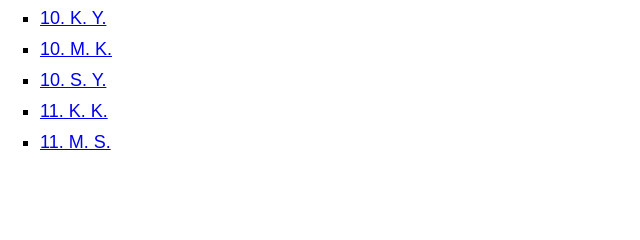
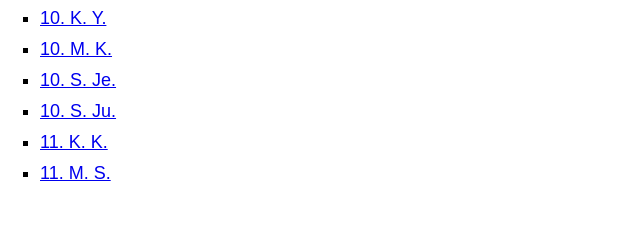
Before and after one commit to fpl-inf/fpl-inf.github.io, a plain HTML site: page index.html in a window 1280 px wide. Shown: the part 152-392 px from the top of the page, 0-640 px from the left. Drawn offline with Linux system fonts and the light colour scheme.

Commit message:
Update index.html

```diff
--- a/index.html
+++ b/index.html
@@ -16,7 +16,8 @@
         <ul class="page-list">
             <li><a href="page_ky_2025_05_08/page.html">10. K. Y.</a></li>
             <li><a href="page_10_mk_2025_05_08/page.html">10. M. K.</a></li>
-            <li><a href="page_sy_2025_04_29/page.html">10. S. Y.</a></li>
+            <li><a href="page_sje_2025_05_20/page.html">10. S. Je.</a></li>
+            <li><a href="page_sy_2025_04_29/page.html">10. S. Ju.</a></li>
             <li><a href="page_kk_2025_04_29/page.html">11. K. K.</a></li>
             <li><a href="page_ms_2025_05_20/page.html">11. M. S.</a></li>
         </ul>
```
